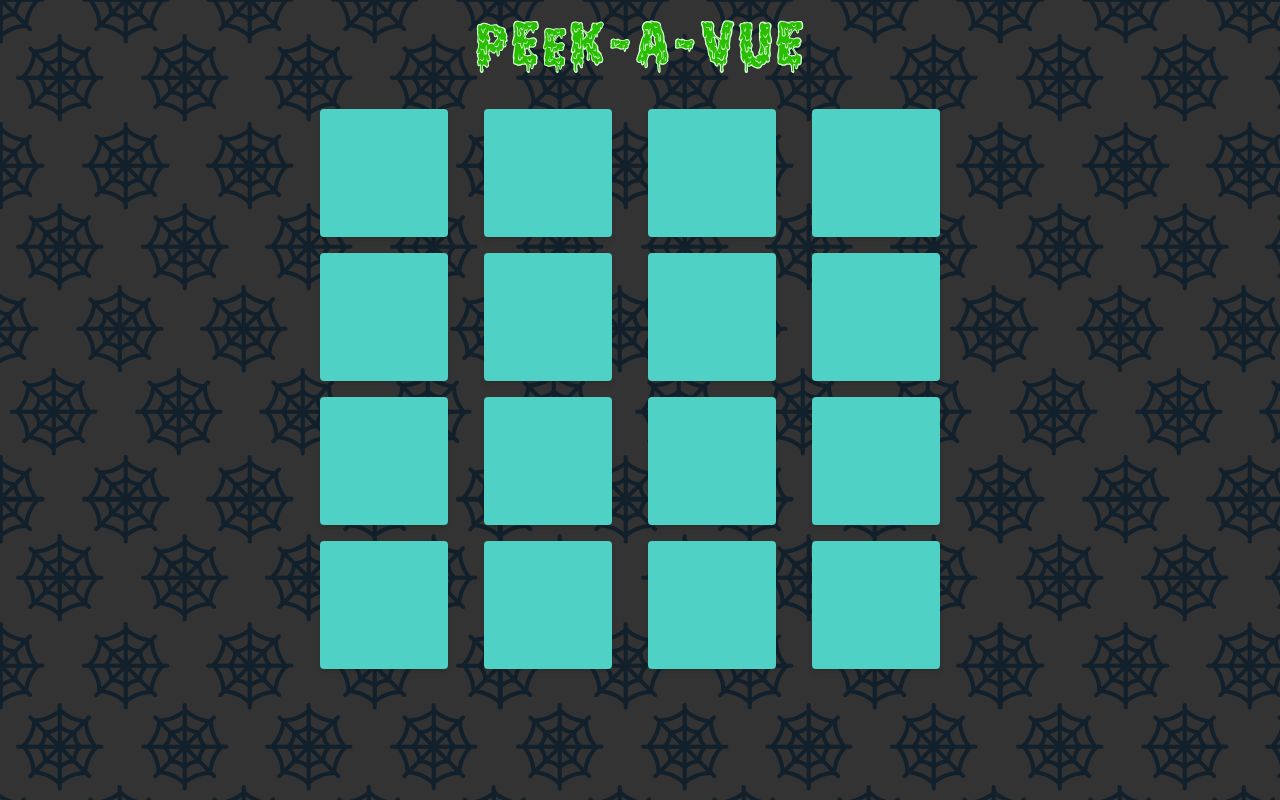
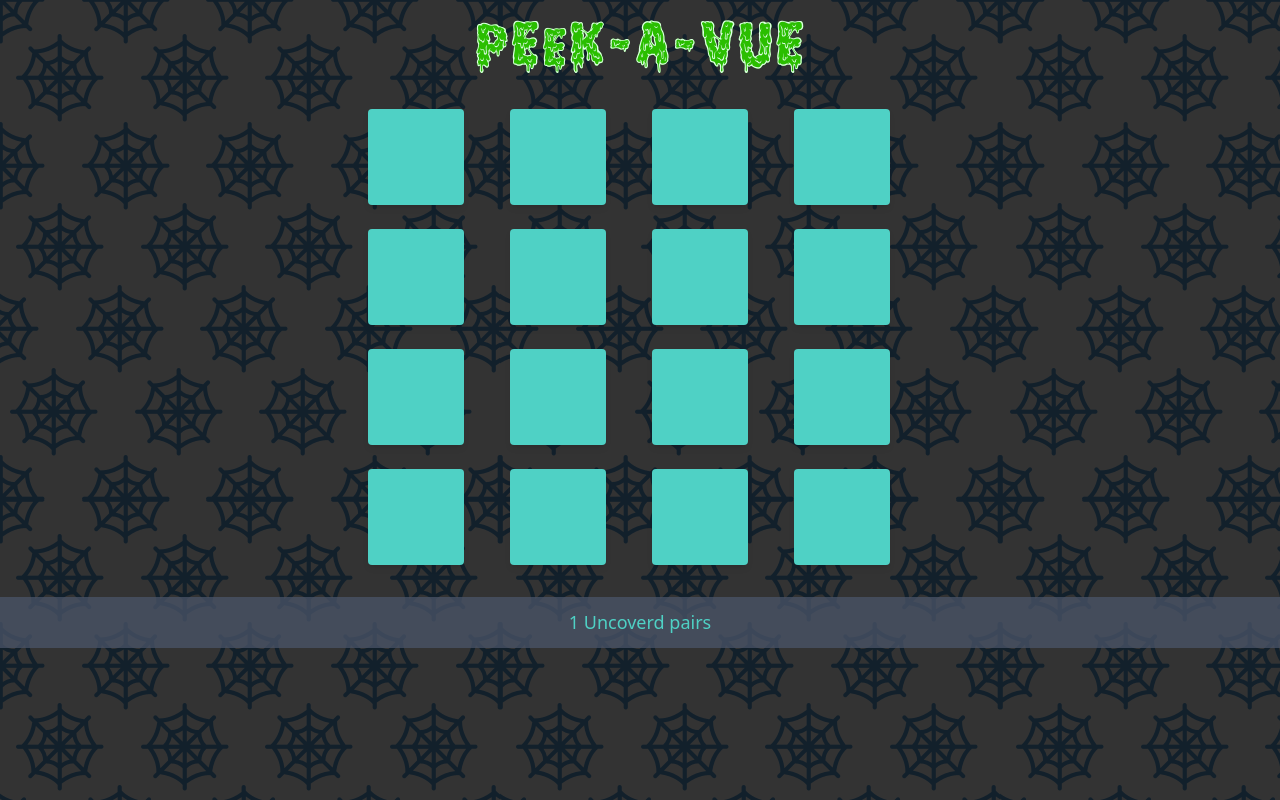
Before and after one commit to m-alghobary/try-vue-3, a Vue app: page / in a window 1280 px wide. Built offline with nearby package versions, Linux system fonts and the light colour scheme.

Commit message:
track un converd cards

```diff
--- a/package.json
+++ b/package.json
@@ -6,6 +6,7 @@
     "build": "vite build"
   },
   "dependencies": {
+    "lodash": "^4.17.20",
     "tailwindcss": "^1.9.6",
     "vue": "^3.0.2"
   },
--- a/src/App.vue
+++ b/src/App.vue
@@ -1,6 +1,6 @@
 <template>
 	<img src="/img/title.png" class="mx-auto mt-5" />
-	<div class="max-w-2xl mt-5 mx-auto p-4 grid grid-cols-4 grid-rows-4 gap-4">
+	<div class="max-w-xl mt-5 mx-auto p-4 grid grid-cols-4 grid-rows-4 gap-6">
 		<game-card
 			v-for="(card, index) in cards"
 			:key="index"
@@ -11,10 +11,13 @@
 			@selected="selectCard"
 		></game-card>
 	</div>
+
+	<p class="text-teal-400 text-center text-lg font-medium mt-4 bg-gray-700 py-3 bg-opacity-75">{{ unCoverdPairs }} Uncoverd pairs</p>
 </template>
 
 <script>
-import { ref, watch } from 'vue';
+import shuffle from 'lodash/shuffle';
+import { ref, watch, computed } from 'vue';
 import GameCard from './components/game-card.vue';
 
 export default {
@@ -43,10 +46,14 @@ export default {
 			});
 		});
 
+		cards.value = shuffle(cards.value);
+
 		cards.value = cards.value.map((card, i) => ({
 			...card,
 			pos: i,
 		}));
+
+		const unCoverdPairs = ref(1);
 
 		function selectCard(card) {
 			if (selectedCards.value.length < 2) {
@@ -75,10 +82,10 @@ export default {
 				if (value.length === 2) {
 					if (!isMatch()) {
 						flipBakc();
-						console.log(cards.value);
 					} else {
 						cards.value[selectedCards.value[0].pos].matched = true;
 						cards.value[selectedCards.value[1].pos].matched = true;
+						unCoverdPairs.value--;
 					}
 
 					selectedCards.value.length = 0;
@@ -87,9 +94,16 @@ export default {
 			{ deep: true }
 		);
 
+		watch(unCoverdPairs, (val) => {
+			if (val === 0) {
+				console.log('JI');
+			}
+		});
+
 		return {
 			cards,
 			selectCard,
+			unCoverdPairs,
 		};
 	},
 };
--- a/src/components/game-card.vue
+++ b/src/components/game-card.vue
@@ -1,5 +1,5 @@
 <template>
-	<div :class="{ 'cursor-pointer': !matched }" class="w-32 h-32 relative rounded card" @click="flip">
+	<div :class="{ 'cursor-pointer': !matched }" class="w-24 h-24 relative rounded card" @click="flip">
 		<div class="content absolute inset-0 w-full h-full rounded" :class="{ flip: !visible }">
 			<div
 				:class="{ 'border-4 border-green-500': matched }"
--- /dev/null
+++ b/vite.config.js
@@ -0,0 +1,5 @@
+export default {
+	optimizeDeps: {
+		include: ['lodash/shuffle'],
+	},
+};
```
